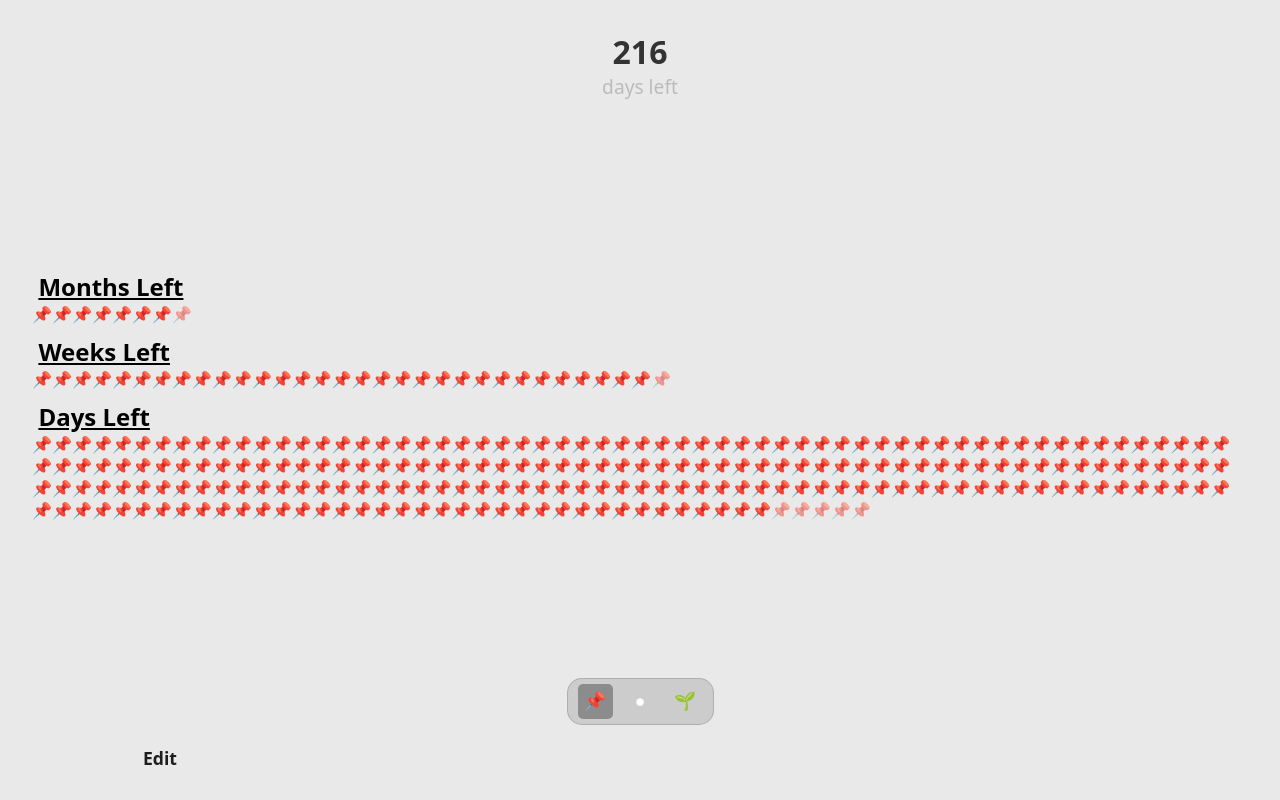
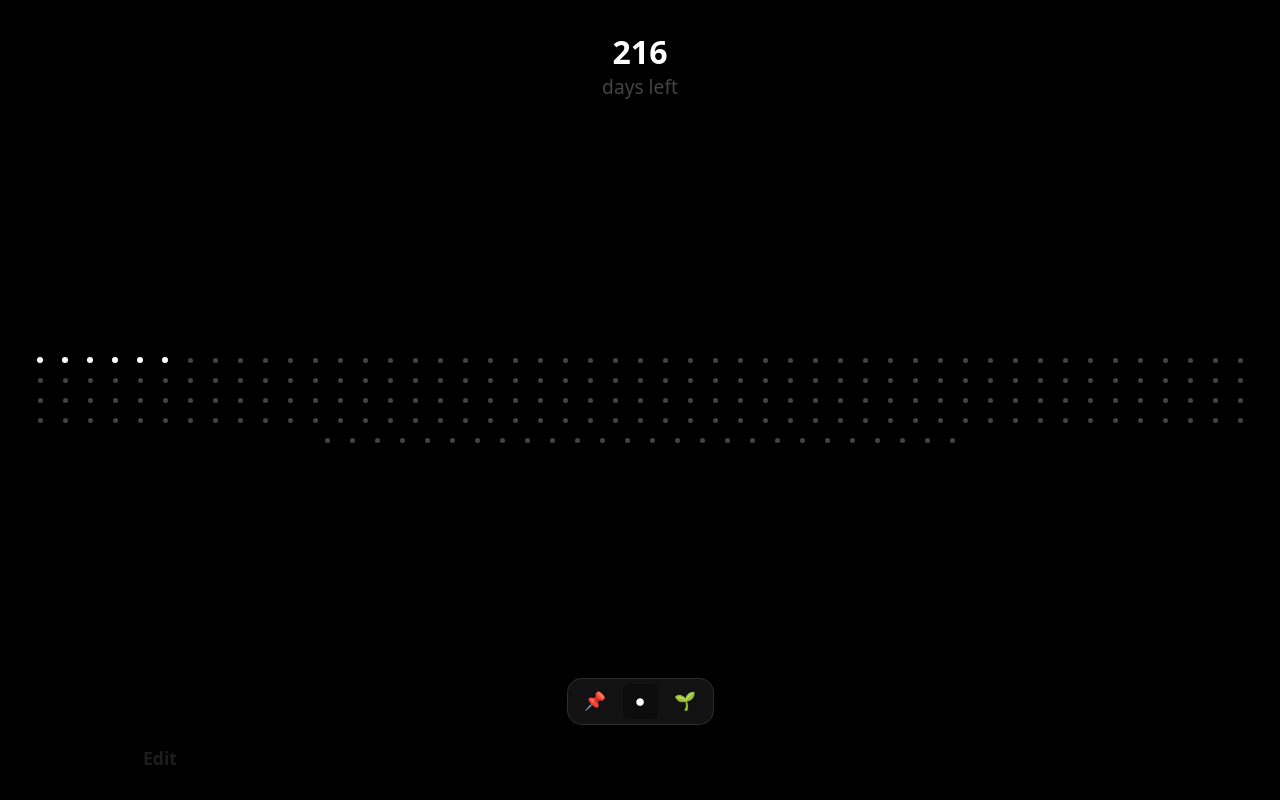
Before and after one commit to yardenfalik/until, a React (Vite) app in the folder until-app/: page / in a window 1280 px wide. Shown: the top 800 px of the page. Built offline with nearby package versions, Linux system fonts and the light colour scheme.

Commit message:
combining two files togther and adding touch and drag feature

```diff
--- a/until-app/src/App.tsx
+++ b/until-app/src/App.tsx
@@ -1,10 +1,10 @@
 import {useEffect, useState} from 'react';
 import './App.css'
-import { DotView } from './components/DotsView';
 import { NotesView } from './components/NotesView'
-import { getDaysLeft } from './utils/dateUtils';
-import { NatureView } from './components/NatureView';
 import { setItem, getItem } from './utils/localStorage';
+import { DotsAndNatureView } from './components/dotsAndNatureView';
+
+type ViewMode = "nature" | "dots" | "pins";
 
 function App() {
   const [startingDate, setStartingDate] = useState(() => {
@@ -19,8 +19,8 @@ function App() {
     return isNaN(date.getTime()) ? new Date("2025-12-12") : date;
   });
 
-  const [currentView, setCurrentView] = useState('pins');
-  const handleViewChange = (view: string) => {
+  const [currentView, setCurrentView] = useState<ViewMode>("dots");
+  const handleViewChange = (view: ViewMode) => {
     setCurrentView(view);
   };
 
@@ -36,14 +36,10 @@ function App() {
 
   return (
     <>
-      <div className={`details ${currentView}`}>
-        <p className="number">{getDaysLeft(endingDate)}</p>
-        <p className="daysLeftText">days left</p>
-      </div>
+
+      <DotsAndNatureView startingDate={startingDate} endingDate={endingDate} isActive={currentView == "dots" || currentView == "nature"} mode={currentView}></DotsAndNatureView>
 
       <NotesView startingDate={startingDate} endingDate={endingDate} isActive={currentView == "pins" ? true : false}></NotesView>
-      <DotView startingDate={startingDate} endingDate={endingDate} isActive={currentView == "dots" ? true : false}></DotView>
-      <NatureView startingDate={startingDate} endingDate={endingDate} isActive={currentView == "nature" ? true : false}></NatureView>
 
       <div className='viewSwitcherContainer'>
         <div className='viewSwitcher'>
@@ -52,6 +48,7 @@ function App() {
           <button className={currentView == "nature" ? "pressed" : ""} onClick={() => handleViewChange("nature")}>🌱</button>
         </div>
       </div>
+
       <a className='editButton' onClick={toggleDatesMenu}>Edit</a>
       <div className={`changeDates ${datesMenuOpen ? "open" : ""}`}>
         <div className='dateInputs'>
--- a/until-app/src/components/Details.tsx
+++ b/until-app/src/components/Details.tsx
@@ -1,16 +1,16 @@
-import { getDaysLeft } from "../utils/dateUtils";
+import { getDaysLeft, getDaysLeftWithStart } from "../utils/dateUtils";
 
 type DetailsProp = {
     startingDate: Date,
-    endingDate: Date
+    endingDate: Date,
+    currentView?: string;
 }
 
-export function Details({ startingDate, endingDate }: DetailsProp) {
+export function Details({ startingDate, endingDate, currentView }: DetailsProp) {
     return (
-        <div className="details">
-            <p><b>Starting Date: </b>{startingDate.toDateString()}</p>
-            <p><b>End Date: </b>{endingDate.toDateString()}</p>
-            <p>Days Left: {getDaysLeft(endingDate)}</p>
+        <div className={`details ${currentView}`}>
+            <p className="number">{getDaysLeftWithStart(startingDate, endingDate)}</p>
+            <p className="daysLeftText">days left</p>
         </div>
     );
 }
--- /dev/null
+++ b/until-app/src/components/DotsAndNatureView.tsx
@@ -0,0 +1,158 @@
+import "./NatureView.css";
+import "./DotsView.css";
+import { addDaysToDate, getNumberOfDaysInBetween, getTodaysDate } from "../utils/dateUtils";
+import { useEffect, useState } from "react";
+import { Details } from "./Details";
+
+type ViewMode = "nature" | "dots" | "pins";
+
+type DotsAndNatureViewProps = {
+  startingDate: Date;
+  endingDate: Date;
+  isActive?: boolean;
+  mode: ViewMode;
+};
+
+function getRandomEmoji() {
+  const plants: string[] = ["🌵", "🌲", "🌳", "🌴", "🪵", "🌱", "🌿", "☘", "🍀", "🪴", "🎋", "🍃", "🍂", "🍁", "🌾", "💐", "🌷", "🌹", "🪨", "🪷", "🌺", "🌻"];
+  const randomIndex = Math.floor(Math.random() * plants.length);
+  return plants[randomIndex];
+}
+
+export function DotsAndNatureView({ startingDate, endingDate, isActive, mode }: DotsAndNatureViewProps) {
+  const today = getTodaysDate();
+
+  const numberOfDays = getNumberOfDaysInBetween(startingDate, endingDate);
+  const daysArray = Array.from({ length: numberOfDays + 1 }, (_, i) => {
+    const date = new Date(startingDate);
+    date.setDate(date.getDate() + i);
+    return date;
+  });
+
+  const [currentStartingDate, setCurrentStartingDate] = useState(startingDate);
+  const [clickedDates, setClickedDates] = useState<string[]>([]);
+  const [clickedDate, setClickedDate] = useState<string>();
+  const [daysEmojiArray] = useState<string[]>(
+    () => Array.from({ length: numberOfDays + 1 }, () => getRandomEmoji())
+  );
+
+  const [tooltipX, setTooltipX] = useState(0);
+  const [tooltipY, setTooltipY] = useState(0);
+  const [tooltipText, setTooltipText] = useState<string | null>(null);
+
+  function handleClick(date: Date, e: React.MouseEvent<HTMLDivElement> | React.TouchEvent<HTMLDivElement>) {
+    const dateStr = date.toDateString();
+
+    e.stopPropagation();
+
+    let clientX = 0;
+    let clientY = 0;
+
+    if ("touches" in e && e.touches.length > 0) {
+        clientX = e.touches[0].clientX;
+        clientY = e.touches[0].clientY;
+    } else if ("clientX" in e) {
+        clientX = e.clientX;
+        clientY = e.clientY;
+    }
+
+    setTooltipX(clientX);
+    setTooltipY(clientY - 10);
+    setTooltipText(dateStr);
+
+    if (mode === "nature") {
+      if (!clickedDates.includes(dateStr)) {
+        setClickedDates([...clickedDates, dateStr]);
+        setCurrentStartingDate(addDaysToDate(currentStartingDate, 1));
+      }
+    } else {
+      if (date > today) {
+        setClickedDate(dateStr);
+        setCurrentStartingDate(date);
+      } else {
+        setClickedDate(today.toDateString());
+        setCurrentStartingDate(date);
+      }
+    }
+  }
+
+  useEffect(() => {
+    if (mode) {
+      setCurrentStartingDate(today);
+      setTooltipText(null);
+      if (mode === "nature") {
+        setClickedDates([today.toDateString()]);
+      } else {
+        setClickedDate(today.toDateString());
+      }
+    }
+  }, [mode]);
+
+  const [isDragging, setIsDragging] = useState(false);
+  function handleStartDrag(date: Date, e: React.MouseEvent | React.TouchEvent) {
+    setIsDragging(true);
+    handleClick(date, e as any);
+  }
+
+  function handleDragOver(date: Date, e: React.MouseEvent | React.TouchEvent) {
+    if (isDragging) {
+        handleClick(date, e as any);
+    }
+  }
+
+  useEffect(() => {
+    const stopDragging = () => setIsDragging(false);
+    window.addEventListener("mouseup", stopDragging);
+    window.addEventListener("touchend", stopDragging);
+    return () => {
+      window.removeEventListener("mouseup", stopDragging);
+      window.removeEventListener("touchend", stopDragging);
+    };
+  }, []);
+
+  return (
+    <>
+      <Details startingDate={currentStartingDate} endingDate={endingDate} currentView={mode} />
+      <div className={`${mode === "nature" ? "natureContainer" : "dotsContainer"} ${isActive ? "active" : ""}`}>
+        <div className={mode === "nature" ? "daysNature" : "daysDots"}>
+          {daysArray.map((date, index) => {
+            const dateStr = date.toDateString();
+            const isPast =
+              mode === "nature"
+                ? date < today || clickedDates.includes(dateStr)
+                : date < today || date < new Date(clickedDate || "") || dateStr === clickedDate;
+
+            return (
+              <div
+                key={index}
+                className={mode === "nature" ? "natureWrapper" : "dotWrapper"}
+
+                onMouseDown={(e) => handleStartDrag(date, e)}
+                onTouchStart={(e) => handleStartDrag(date, e)}
+                onMouseEnter={(e) => handleDragOver(date, e)}
+
+                onTouchMove={(e) => {
+                    const touch = e.touches[0];
+                    const element = document.elementFromPoint(touch.clientX, touch.clientY);
+                    if (element?.closest(".dotWrapper, .natureWrapper")) {
+                      const index = Number(element.getAttribute("data-index"));
+                      if (!isNaN(index)) {
+                        handleClick(daysArray[index], e as any);
+                      }
+                    }
+                  }}
+                  data-index={index}
+              >
+                <div className={`dot ${(mode === "dots" && !isPast ? "past" : "") ||
+                (mode === "nature" && isPast ? "past" : "")}`}>
+                  {mode === "nature" && isPast ? daysEmojiArray[index] : ""}
+                </div>
+              </div>
+            );
+          })}
+           {tooltipText && <div style={{left: tooltipX, top: tooltipY}} className={`tooltip ${mode == "nature" ? "nature" : ""}`}>{tooltipText}</div>}
+        </div>
+      </div>
+    </>
+  );
+}
--- a/until-app/src/components/DotsView.css
+++ b/until-app/src/components/DotsView.css
@@ -37,28 +37,26 @@
     transition: transform 0.2s, background-color 0.3s, box-shadow 0.3s;
 }
 
-.dot.past {
+.daysDots .past {
     background-color: #464346;
     box-shadow: none;
     width: 5px;
     height: 5px;
 }
 
-.dotTooltip {
+.tooltip {
     position: absolute;
-    top: 75%;
-    left: 50%;
-    transform: translateX(-50%);
+    transform: translate(-50%, -100%);
+    z-index: 10;
     background-color: #ffffff;
     color: #000000;
     padding: 4px 8px;
     border-radius: 4px;
     white-space: nowrap;
     font-size: 12px;
-    opacity: 0;
+    opacity: 1;
     pointer-events: none;
-    transition: opacity 0.2s ease-in-out;
-    z-index: 10;
+    transition: all 0.2s ease;
 }
 
 .dotWrapper {
--- a/until-app/src/components/DotsView.tsx
+++ b/until-app/src/components/DotsView.tsx
@@ -1,6 +1,7 @@
 import "./DotsView.css"
 import {getNumberOfDaysInBetween, getTodaysDate} from "../utils/dateUtils";
-import { useState } from "react";
+import { useEffect, useState } from "react";
+import { Details } from "./Details";
 
 type NotesViewProp = {
     startingDate: Date,
@@ -10,6 +11,8 @@ type NotesViewProp = {
 
 export function DotView({ startingDate, endingDate, isActive }: NotesViewProp) {
     const today = getTodaysDate();
+
+    const [currentStartingDate, setCurrentStartingDate] = useState(startingDate);
 
     const numberOfDays = getNumberOfDaysInBetween(startingDate, endingDate);
     const daysArray = Array.from({ length: numberOfDays + 1 }, (_, i) => {
@@ -23,13 +26,23 @@ export function DotView({ startingDate, endingDate, isActive }: NotesViewProp) {
         const dateStr = date.toDateString();
         if (date > today) {
             setClickedDate(dateStr);
+            setCurrentStartingDate(date);
         } else {
             setClickedDate(today.toDateString());
+            setCurrentStartingDate(date);
         }
     }
 
+    useEffect(() => {
+        if (!isActive) {
+            setCurrentStartingDate(today);
+            setClickedDate(today.toDateString());
+        }
+    }, [isActive]);
+
     return (
         <>
+            <Details startingDate={currentStartingDate} endingDate={endingDate} currentView="dots"></Details>
             <div className={`dotsContainer ${isActive ? "active" : ""}`}>
             <div className="daysDots">
                 {[...daysArray].map((date, index) => {
--- a/until-app/src/components/NatureView.css
+++ b/until-app/src/components/NatureView.css
@@ -14,6 +14,11 @@
     left: 0;
     opacity: 0;
     transition: opacity 0.3s ease-in-out;
+}
+
+.tooltip.nature {
+    background-color: #1e3428;
+    color: #ffffff;
 }
 
 .active {
@@ -48,27 +53,6 @@
     width: 20px;
 }
 
-.natureTooltip {
-    position: absolute;
-    top: 75%;
-    left: 50%;
-    transform: translateX(-50%);
-    background-color: #ffffff;
-    color: #000000;
-    padding: 4px 8px;
-    border-radius: 4px;
-    white-space: nowrap;
-    font-size: 12px;
-    opacity: 0;
-    pointer-events: none;
-    transition: opacity 0.2s ease-in-out;
-    z-index: 10;
-}
-
-.natureWrapper:hover .natureTooltip {
-    opacity: 1;
-}
-
 .details.nature .number {
     font-size: 2rem;
     font-weight: bold;
--- a/until-app/src/utils/dateUtils.ts
+++ b/until-app/src/utils/dateUtils.ts
@@ -27,3 +27,16 @@ export function getDaysLeft(endingDate: Date): number {
     }
     return getNumberOfDaysInBetween(today, endingDate);
 }
+
+export function getDaysLeftWithStart(startingDate: Date, endingDate: Date): number {
+    if (startingDate > endingDate) {
+        return 0;
+    }
+    return getNumberOfDaysInBetween(startingDate, endingDate);
+}
+
+export function addDaysToDate(date: Date, days: number): Date {
+    const newDate = new Date(date);
+    newDate.setDate(newDate.getDate() + days);
+    return newDate;
+}
```
Also changed, not shown: until-app/src/components/NatureView.tsx (+13 -2 lines).
